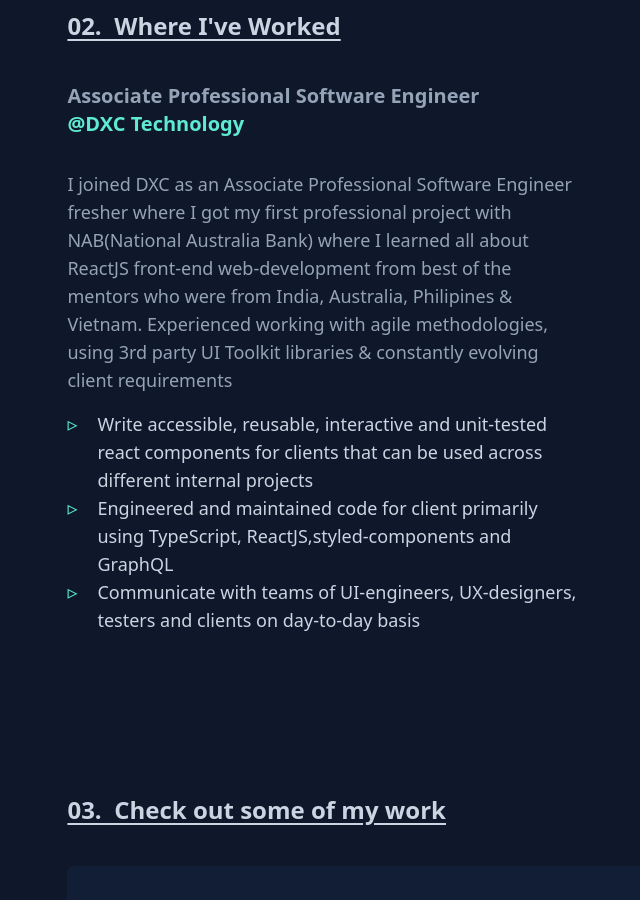
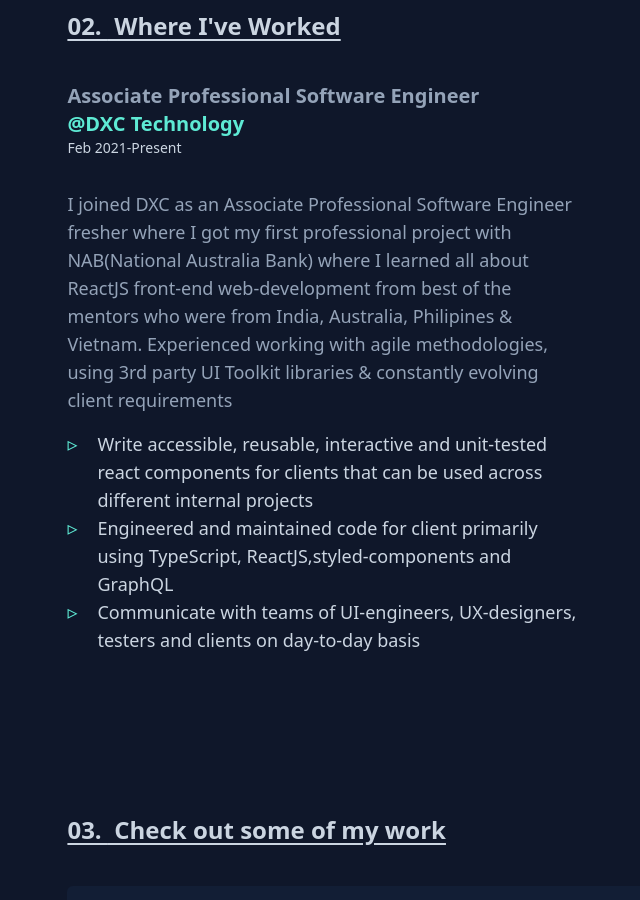
Before and after one commit to Shubham052000/portfolio-web-app, a React (Vite) app: page / in a window 1280 px wide. Shown: the part 1660-2560 px from the top of the page, without its empty margins (227-867 px from the left). Built offline with nearby package versions, Linux system fonts and the light colour scheme.

Commit message:
finishing touches experience section and projectcomponent

```diff
--- a/src/components/Experience.tsx
+++ b/src/components/Experience.tsx
@@ -23,10 +23,13 @@
             <span className="text-xl font-semibold text-">{job.position} </span>
             <a
               href={job.url}
-              className="text-xl text-accented-high font-semibold inline-block mb-8"
+              className="text-xl text-accented-high font-semibold inline-block "
             >
               @{job.title}
             </a>
+            <span className="block mb-8 text-sm text-primary">
+              {job.tenure}
+            </span>
 
             <p className="mb-4 text-lg">{job.description}</p>
 
--- a/src/components/ProjectComponent.tsx
+++ b/src/components/ProjectComponent.tsx
@@ -33,7 +33,7 @@
           })}
         </div>
       </div>
-      <a href={data.sourceCode}>
+      <a href={data.sourceCode} target="_blank">
         <img
           src={data.image}
           className="object-cover h-56 w-96 basis-1/3 rounded-lg hover:scale-110 duration-300"
--- a/src/static/experienceData.json
+++ b/src/static/experienceData.json
@@ -2,7 +2,7 @@
   {
     "id": 101,
     "title": "DXC Technology",
-    "tenure": "2021-Present",
+    "tenure": "Feb 2021-Present",
     "position": "Associate Professional Software Engineer",
     "url": "https://dxc.com/us/en/",
     "description": "I joined DXC as an Associate Professional Software Engineer fresher where I got my first professional project with NAB(National Australia Bank) where I learned all about ReactJS front-end web-development from best of the mentors who were from India, Australia, Philipines & Vietnam. Experienced working with agile methodologies, using 3rd party UI Toolkit libraries & constantly evolving client requirements",
```
